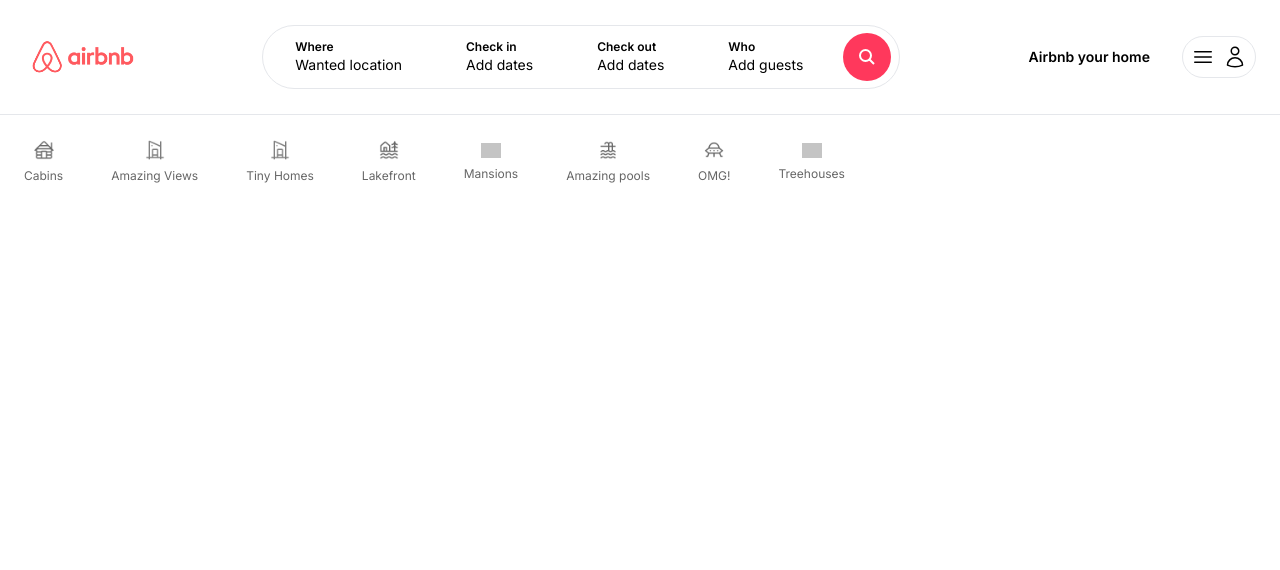
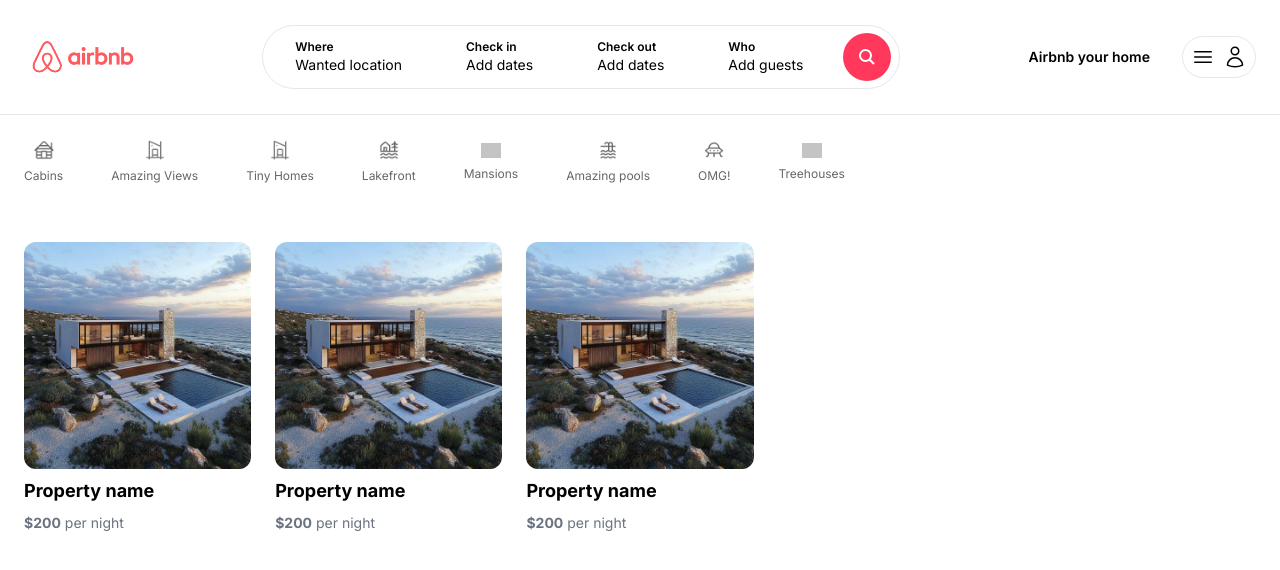
Before and after one commit to BOOPAFZ/airbnb_clone, a Next.js app: page / in a window 1280 px wide. Shown: the top 570 px of the page. Built offline with nearby package versions, Linux system fonts and the light colour scheme; grey boxes are pictures that could not be loaded.

Commit message:
added static list properties

```diff
--- /dev/null
+++ b/app/components/poroperties/PorpertyList.tsx
@@ -0,0 +1,13 @@
+import PropertyListItem from "./PropertyListItem"
+const PropertyList = () => {
+    return (
+        <>
+            <PropertyListItem />
+            <PropertyListItem />
+            <PropertyListItem />
+        </>
+    )
+}
+
+
+export default PropertyList
--- /dev/null
+++ b/app/components/poroperties/PropertyListItem.tsx
@@ -0,0 +1,26 @@
+import Image from "next/image"
+const PropertyListItem = () => {
+    return (
+        <div className="cursor-pointer">
+            <div className=" relative overflow-hidden aspect-square rounded-xl">
+                <Image
+                    fill
+                    src= '/beach_1.jpg'
+                    sizes="(max-width: 768px) 768px, (max-width: 1200px) 768px, 768px"
+                    className="hover:scale-110 object-cover trabsition h-full w-full"
+                    alt="Beach house"
+                />
+            </div>
+
+            <div className="mt-2">
+                <p className="text-lg font-bold">Property name</p>
+            </div>
+            <div className="mt-2">
+                <p className="text-sm text-gray-500"><strong>$200</strong> per night</p>
+            </div>
+        </div>
+    )
+}
+
+
+export default PropertyListItem
--- a/app/page.tsx
+++ b/app/page.tsx
@@ -1,9 +1,14 @@
 import Categories from "./components/Categories";
+import PropertyList from "./components/poroperties/PorpertyList";
 
 export default function Home() {
   return (
     <main className="max-w-[1500px] mx-auto px-6">
       <Categories />
+      <div className="mt-4 grid grid-cols-1 md:grid-cols-3 lg:grid-cols-5 gap-6">
+      <PropertyList />
+      </div>
+
     </main>
   );
 }
```
Also changed, not shown: public/beach_1.jpg (added).
